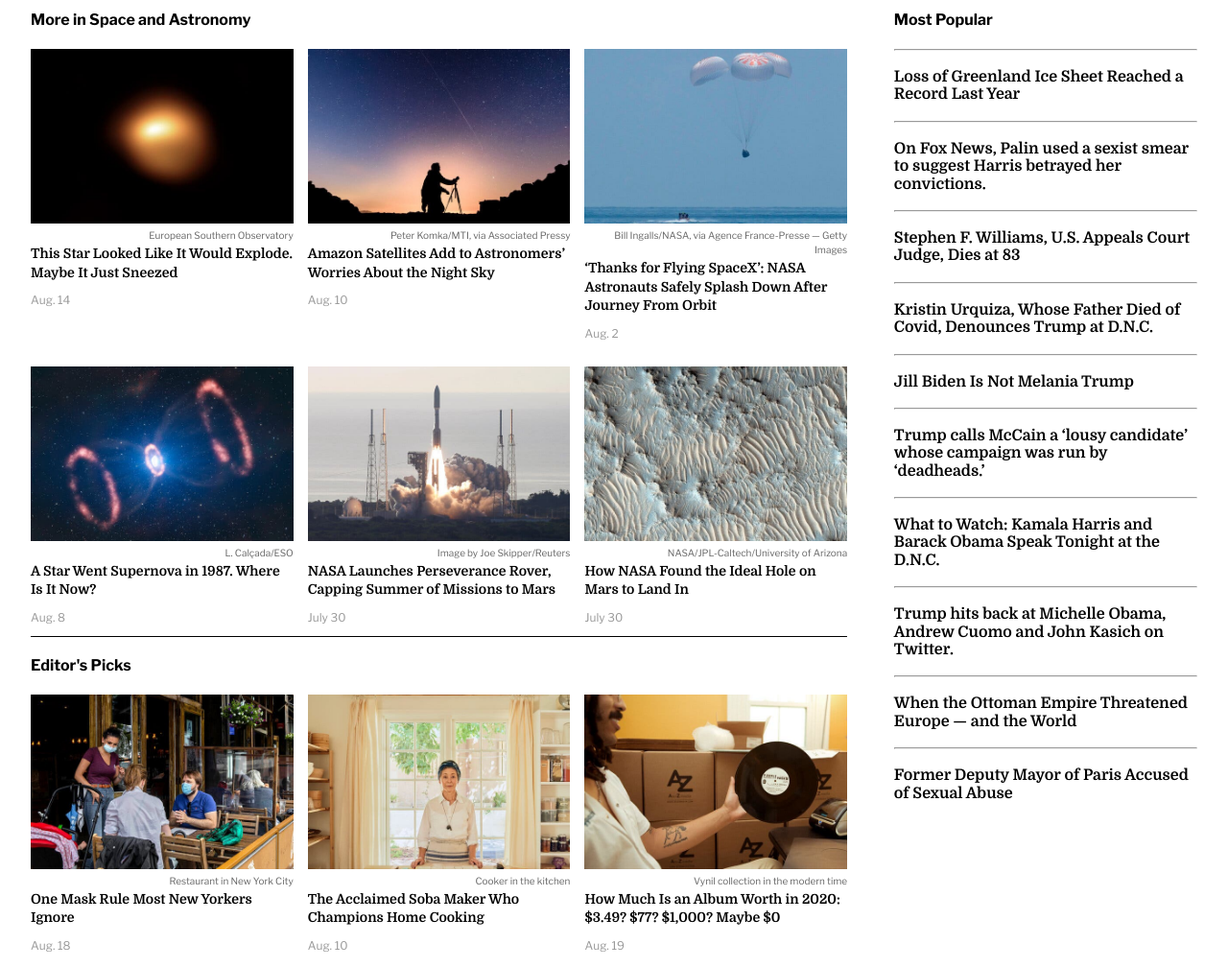
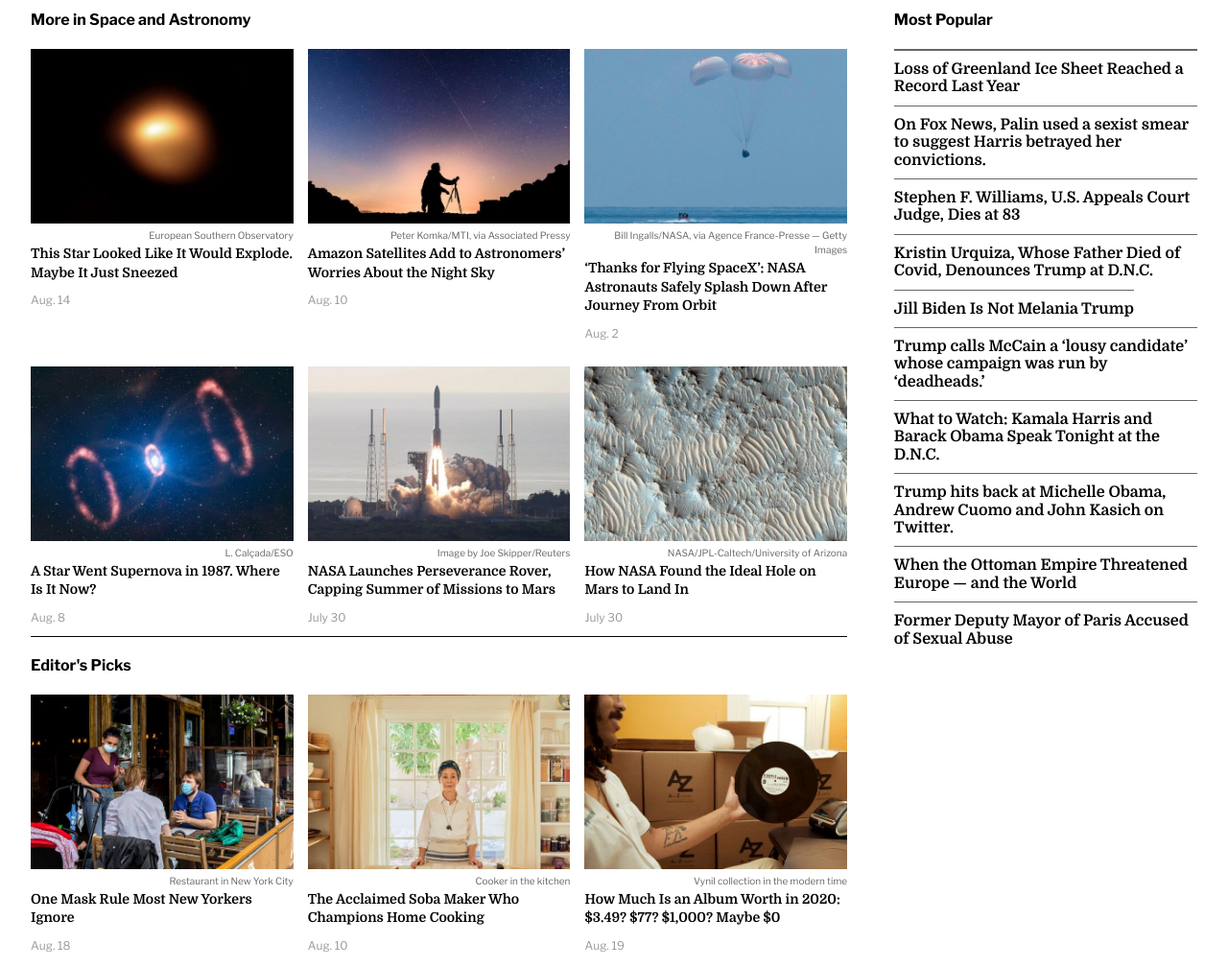
Before and after one commit to GabrielJSuarez/positioningAndFloatingElements, a plain HTML site: page index.html in a window 1280 px wide. Shown: the part 10120-11128 px from the top of the page at 96% size. Drawn offline with nearby package versions, Linux system fonts and the light colour scheme.

Commit message:
Changes in the HTML
Replaced span elements for in-line styles

```diff
--- a/index.html
+++ b/index.html
@@ -521,45 +521,35 @@
                 <h3>Most Popular</h3>
 
 
-                <ul class="list-style">
+                <ul class="list-style top-border-list">
 
-                    <div class="hr-span"></div>
 
                     <li>Loss of Greenland Ice Sheet Reached a Record Last Year</li>
 
-                    <div class="hr-span"></div>
 
                     <li>On Fox News, Palin used a sexist smear to suggest Harris betrayed her convictions.</li>
 
-                    <div class="hr-span"></div>
 
                     <li>Stephen F. Williams, U.S. Appeals Court Judge, Dies at 83</li>
 
-                    <div class="hr-span"></div>
 
                     <li>Kristin Urquiza, Whose Father Died of Covid, Denounces Trump at D.N.C.</li>
 
-                    <div class="hr-span"></div>
 
                     <li>Jill Biden Is Not Melania Trump</li>
 
-                    <div class="hr-span"></div>
 
                     <li>Trump calls McCain a ‘lousy candidate’ whose campaign was run by ‘deadheads.’</li>
 
-                    <div class="hr-span"></div>
 
                     <li>What to Watch: Kamala Harris and Barack Obama Speak Tonight at the D.N.C.</li>
 
-                    <div class="hr-span"></div>
 
                     <li>Trump hits back at Michelle Obama, Andrew Cuomo and John Kasich on Twitter.</li>
 
-                    <div class="hr-span"></div>
 
                     <li>When the Ottoman Empire Threatened Europe — and the World</li>
 
-                    <div class="hr-span"></div>
 
                     <li>Former Deputy Mayor of Paris Accused of Sexual Abuse</li>
                 </ul>
@@ -722,9 +712,7 @@
                         <li><a href="#" class="small-nav">Corporate Subscriptions</a></li>
                         <li><a href="#" class="small-nav">Education Rate</a></li>
 
-                        <div class="hr-span"></div>
-
-                        <li><a href="#" class="small-nav">Mobile Applications</a></li>
+                        <li class="top-border-list"><a href="#" class="small-nav">Mobile Applications</a></li>
                         <li><a href="#" class="small-nav">Replica Edition</a></li>
                         <li><a href="#" class="small-nav">Español</a></li>
                         <li><a href="#" class="small-nav">中文网</a></li>
--- a/style.css
+++ b/style.css
@@ -92,16 +92,14 @@ figcaption {
     padding-left: 0;
 }
 
+.top-border-list,
+.top-border-list li {
+    border-top: 1px solid #666;
+}
+
 .hr-span {
-    display: block;
-    unicode-bidi: isolate;
-    margin-block-start: 0.5em;
-    margin-block-end: 0.5em;
-    margin-inline-start: auto;
-    margin-inline-end: auto;
-    overflow: hidden;
-    border-style: inset;
-    border-width: 1px;
+    width: 100%;
+    height: 1px;
 }
 
 
```
